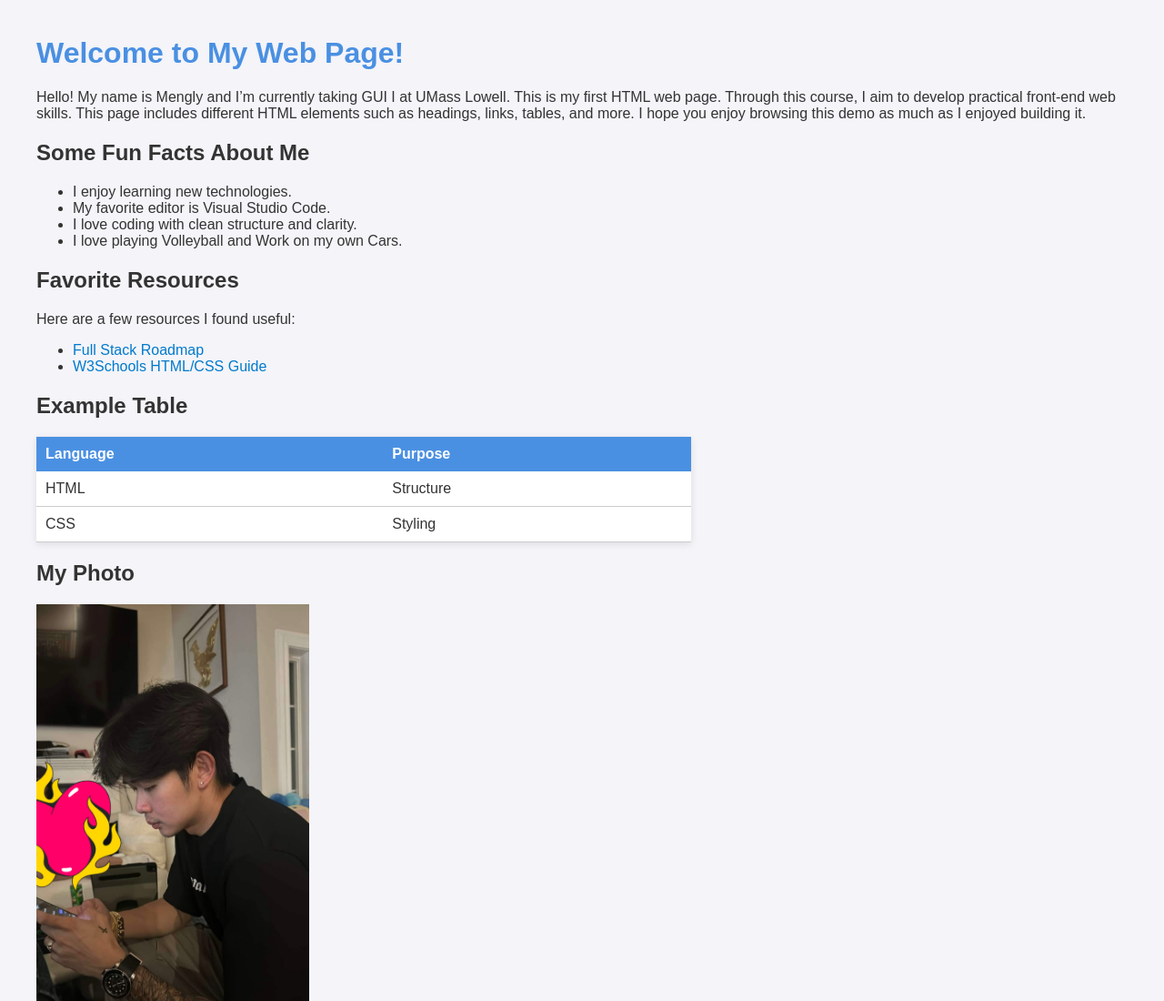
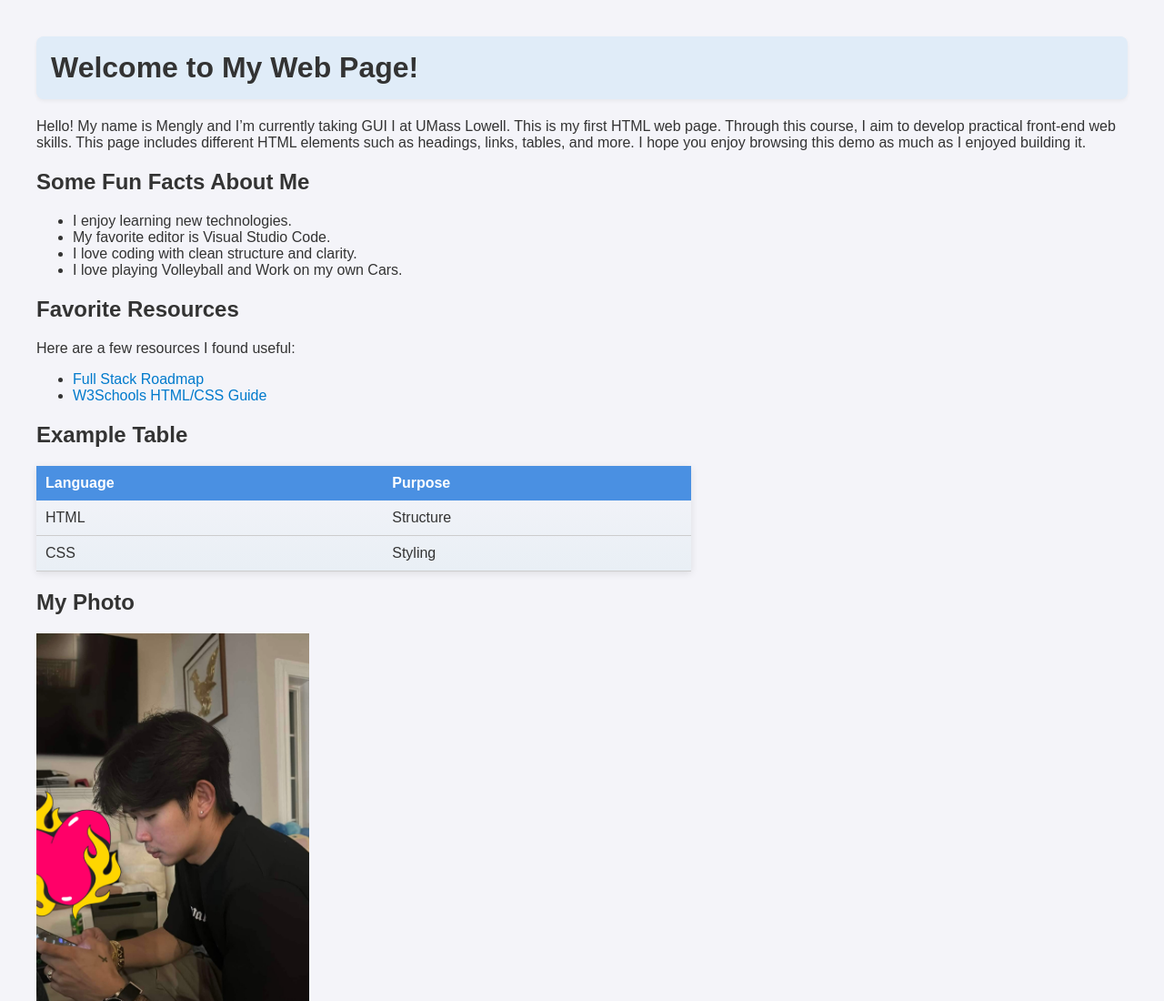
Before and after one commit to Yoyoyayaloy9/HW1, a plain HTML site: page index.html in a window 1280 px wide. Shown: the top 1100 px of the page at 91% size. Drawn offline with Linux system fonts and the light colour scheme.

Commit message:
Modified

```diff
--- a/css/style.css
+++ b/css/style.css
@@ -7,7 +7,7 @@ Description: Styles for Mengly's introductory web page
 */
 
 /* ----------- Base Page Layout ----------- */
-body {
+  body {
     font-family: Arial, sans-serif;
     margin: 40px;
     background-color: #f4f4f9;
@@ -16,7 +16,10 @@ body {
 
   /* ----------- Header Styling ----------- */
   h1 {
-    color: #4a90e2;
+    background-color: #e0ecf8;
+    padding: 16px;
+    border-radius: 8px;
+    box-shadow: 0 2px 4px rgba(0, 0, 0, 0.05);
   }
 
   /* ----------- Enhanced Table Styling ----------- */
@@ -24,7 +27,7 @@ body {
    border-collapse: collapse;
     width: 60%;
     margin-top: 20px;
-    background-color: #fff;
+    background: linear-gradient(to bottom, #f4f4f9, #e9eff5);
     box-shadow: 0 2px 8px rgba(0, 0, 0, 0.1);
   }
 
```
